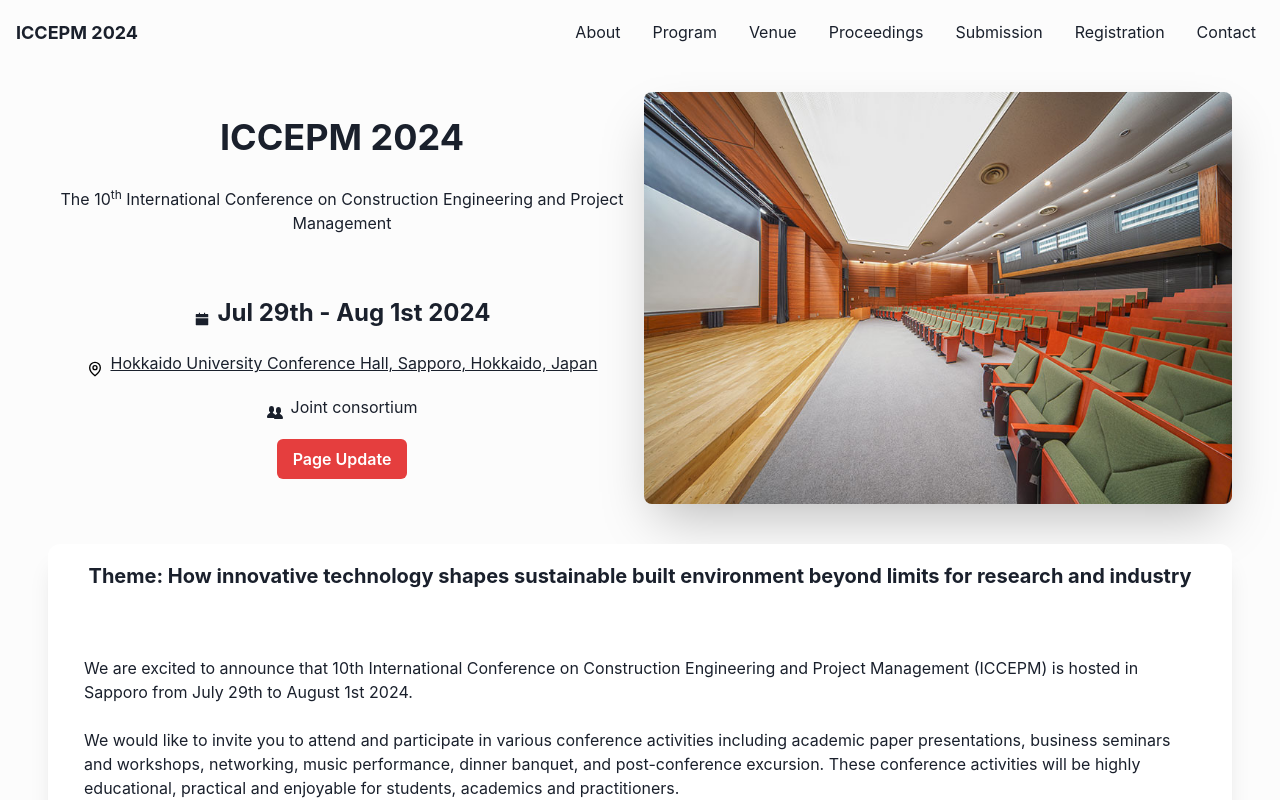
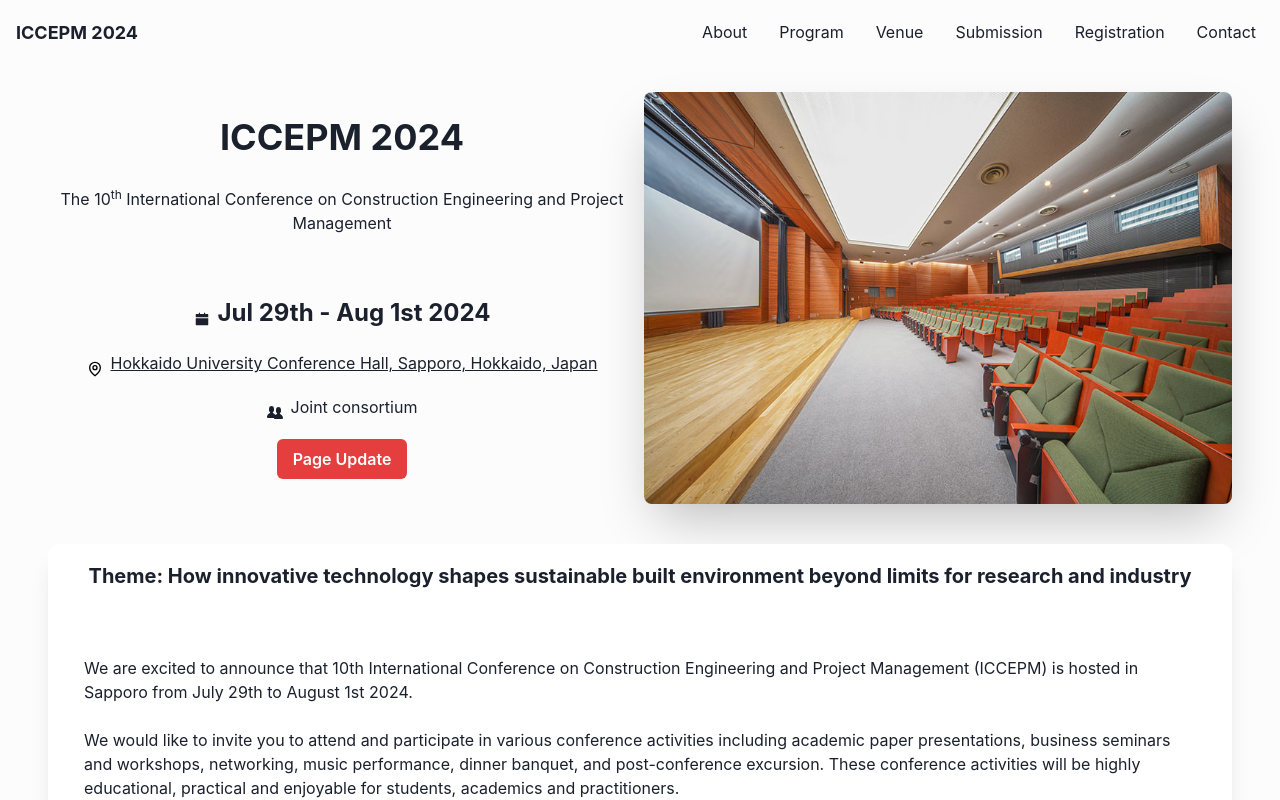
Before and after one commit to ktaroabobon/iccepm2024, a React (Create React App) app: page / in a window 1280 px wide. Shown: the top 800 px of the page. Built offline with nearby package versions, Linux system fonts and the light colour scheme.

Commit message:
fix: hidden for proceedings page

```diff
--- a/src/App.tsx
+++ b/src/App.tsx
@@ -9,7 +9,6 @@ import { Box, ChakraProvider } from "@chakra-ui/react";
 import { FourOhFour } from "./pages/404";
 import { Program } from "./pages/Program";
 import { Venue } from "./pages/Venue";
-import { Proceedings } from "./pages/Proceedings";
 import { Submission } from "./pages/Submission";
 
 function App() {
@@ -22,7 +21,7 @@ function App() {
             <Route path={"/about"} element={<About />} />
             <Route path={"/program"} element={<Program />} />
             <Route path={"/venue"} element={<Venue />} />
-            <Route path={"/proceedings"} element={<Proceedings />} />
+            {/*<Route path={"/proceedings"} element={<Proceedings />} />*/}
             <Route path={"/submission"} element={<Submission />} />
             <Route path={"/registration"} element={<Registration />} />
             <Route path={"/contact"} element={<Contact />} />
--- a/src/components/Navbar.tsx
+++ b/src/components/Navbar.tsx
@@ -35,10 +35,10 @@ const NavMainLinks: NavMainLinkProps[] = [
     name: "Venue",
     href: "/venue",
   },
-  {
-    name: "Proceedings",
-    href: "/proceedings",
-  },
+  // {
+  //   name: "Proceedings",
+  //   href: "/proceedings",
+  // },
   {
     name: "Submission",
     href: "/submission",
```
